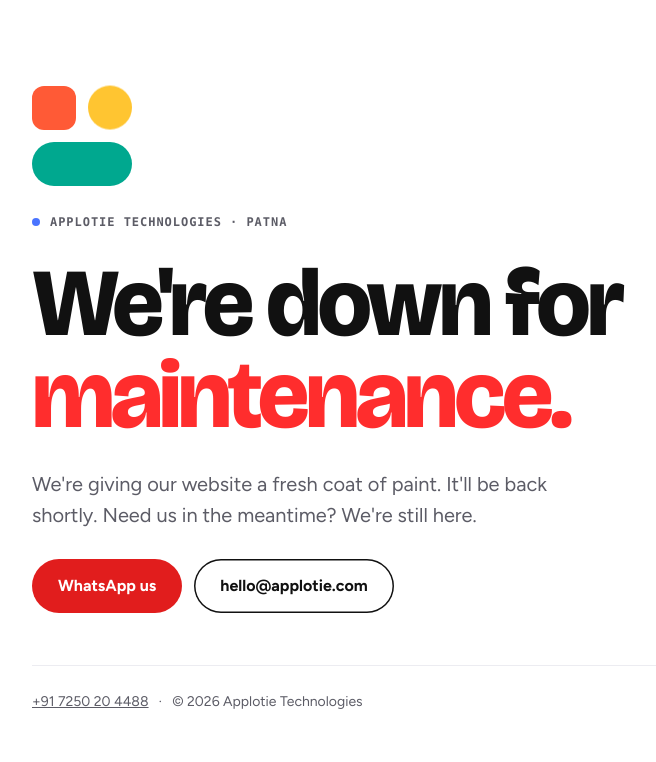
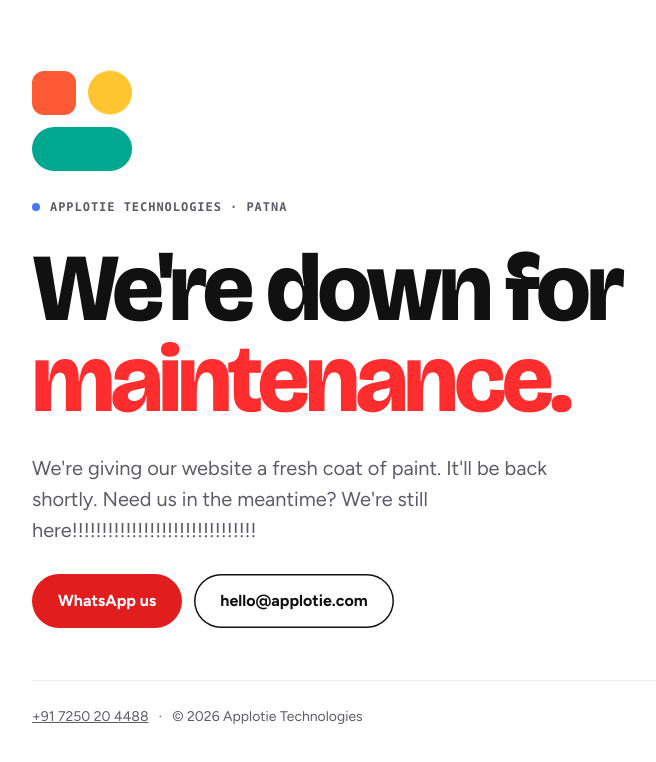
Before and after one commit to Applotie/applotie_website, a Next.js app: page / in a window 1280 px wide. Shown: the top 762 px of the page, without its empty margins (192-848 px from the left). Built offline with nearby package versions, Linux system fonts and the light colour scheme.

Commit message:
Checking

```diff
--- a/app/page.jsx
+++ b/app/page.jsx
@@ -19,7 +19,7 @@
 
       <p className="lead">
         We&apos;re giving our website a fresh coat of paint. It&apos;ll be back shortly. Need us in the meantime? We&apos;re
-        still here.
+        still here!!!!!!!!!!!!!!!!!!!!!!!!!!!!!!!
       </p>
 
       <div className="actions">
```
